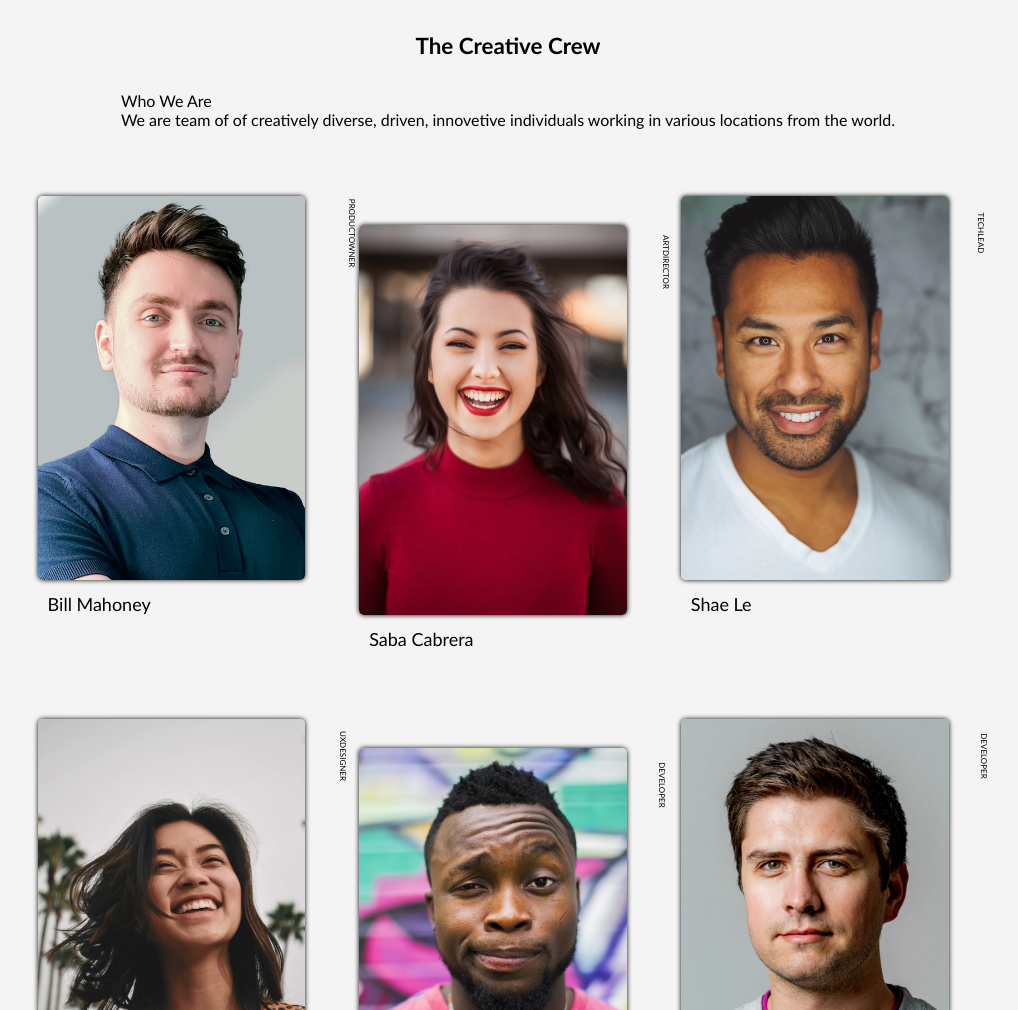
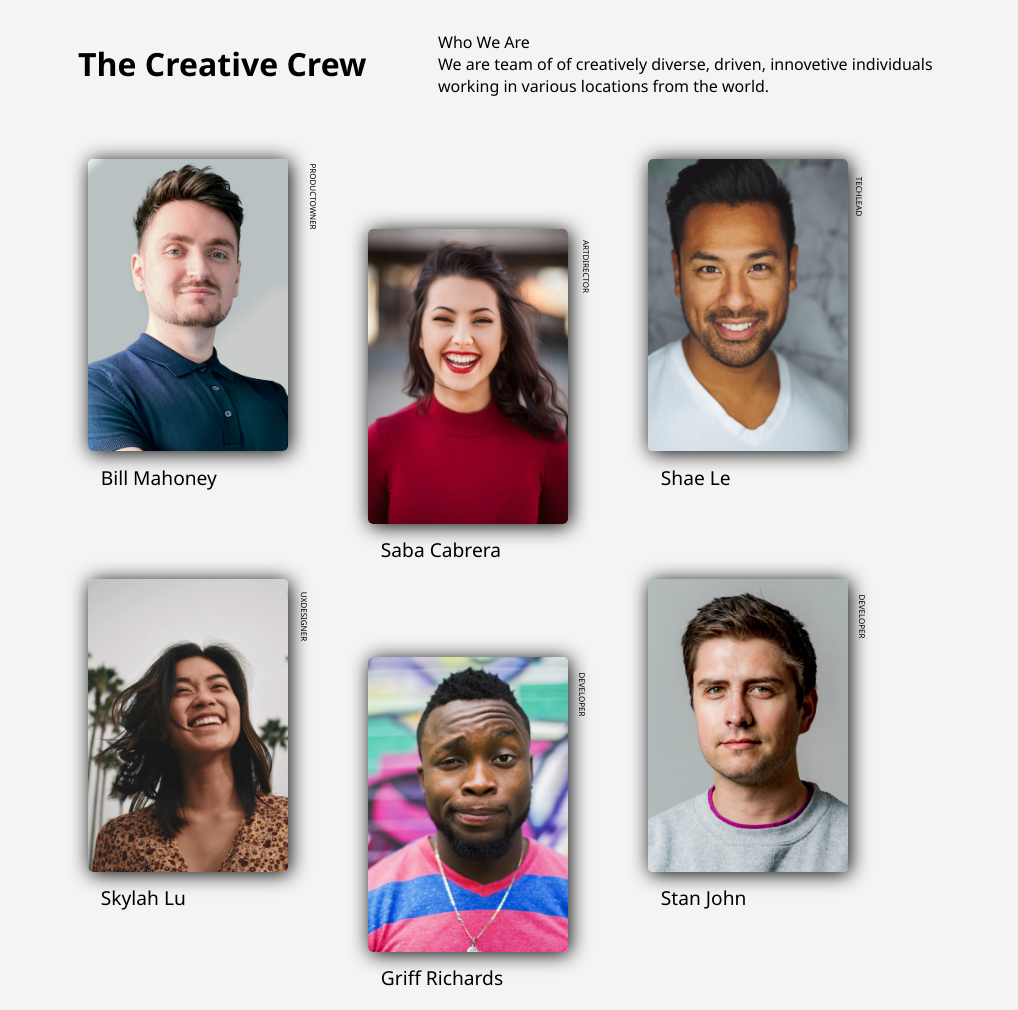
Before and after one commit to ayseugurlu/Team-Members-Page, a plain HTML site: page index.html in a window 1280 px wide. Shown: the top 1010 px of the page, without its empty margins (132-1150 px from the left). Drawn offline with Linux system fonts and the light colour scheme.

Commit message:
last update

```diff
--- a/index.css
+++ b/index.css
@@ -4,103 +4,115 @@
     box-sizing: border-box;
 }
 
+body{
+    background-color: white ;
+    height: 100vh;
+    font-family: 'Segoe UI', Tahoma, Geneva, Verdana, sans-serif;
 
+}
 
 .container{
-    background-color: #F4F4F4;
     width: 80%;
-    max-width: 1100px;
-    margin: 0 10% ;
-    font-family:'Gill Sans', 'Gill Sans MT', Calibri, 'Trebuchet MS', sans-serif;
-    padding: 0 1rem;
+    max-width: 1200px;
+    margin: 0 auto;
+    background-color: #f4f4f4;
 }
 
 .header{
     display: flex;
-    justify-content: space-around;
+    justify-content: space-between;
+    padding: 10px 50px;
+    align-items: center;
     flex-wrap: wrap;
-    align-items: center;
-    padding: 2rem;
-    gap: 2rem;
 }
 
 .crew{
-    font-size: 0.7rem;
-    font-weight: 400;
+
+    margin: 2rem;
+    text-align: center;
+}
+
+.who-container{
+    width: 500px;
+    max-width: 600px;
+    margin: 0 2rem;
+}
+
+/*  */
+
+.section{
+    width: 80%;
+    max-width: 1200px;
+    margin: 0 auto;
+    background-color: #f4f4f4;
+    padding: 2rem;
+    display: flex;
+    justify-content: center;
+    flex-wrap: wrap;
 
 }
 
-.who{
-    font-size: 1rem;
-    font-weight: 500;
-
-}
-
-.section{
-
+.img{
+    width: 280px;
+    height: 350px;
+    position: relative;
+    /* border-radius: 5px; */
     display: flex;
     flex-wrap: wrap;
-    justify-content: center;
-    align-items: center;
-
-    gap: 1.5rem;
+    /* border: 1px solid red; */
 
 
 }
 
-.img{
-    width: 30%;
-    max-width: 50%;
-    position: relative;
-    /* border: 5px solid red; */
-
-}
 
 .img img{
-    width:90%;
     border-radius: 5px;
-    box-shadow: 0 0 5px black;
-}
+    box-shadow: 2px 2px 20px black;
+    width: 200px;
 
-.img2, .img5{
-    margin-top: 4rem;
 
 
 }
 
 .name{
-    font-size: 18px;
-    padding: 10px;
+    padding: 0.8rem;
+    font-size: 1.2rem;
+
+
 }
 
 .title{
-
     transform: rotate(90deg);
-    /* background-color: red; */
     font-size: 8px;
     position: absolute;
-    left: 17.5rem;
     top: 2rem;
+    left: 12rem;
+
+
 }
 
-@media screen and (max-width:992px) {
-    .img4{
-        margin-top:4rem;
+.img2{
+    margin-top: 70px;
+
+
+}
+
+.img5{
+    margin-top: 78px;
+}
+
+@media screen and ( max-width:1146px) {
+    .img5{
+        margin-top: 0;
+
     }
 
-    .img5{
-        margin-top: 0;
+    .img4{
+        margin-top: 70px;
     }
 
     .img6{
-        margin-top: 4rem;
+        margin-top: 70px;
     }
 
-    .title{
-
-        /* background-color: red; */
-        position: absolute;
-        left: 5.7rem;
-        top: 1.4rem;
-    }
 }
--- a/index.html
+++ b/index.html
@@ -13,12 +13,13 @@
             <div class="crew">
                 <h1>The Creative Crew</h1>
             </div>
-            <div class="who">
-                <p>Who We Are</p>
-                <p>We are team of of creatively diverse, driven, innovetive individuals working in various locations from the world.
+            <div class="who-container">
+                <p class="who">Who We Are</p>
+                <p class="we">We are team of of creatively diverse, driven, innovetive individuals working in various locations from the world.
                 </p>
             </div>
         </header>
+    </div>
 
         <section class="section">
             <div class="img img1">
@@ -53,7 +54,7 @@
             </div>
         </section>
 
-    </div>
+
 
 </body>
 </html>
```
